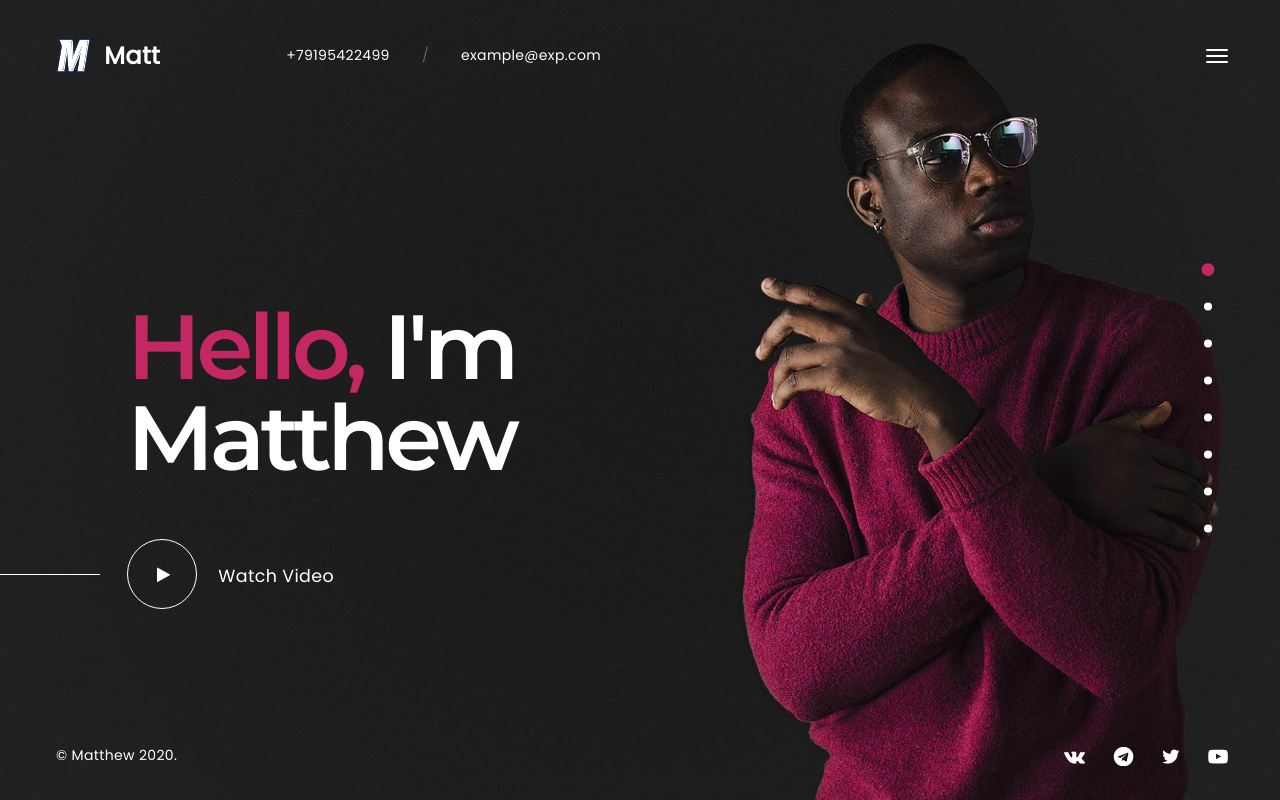
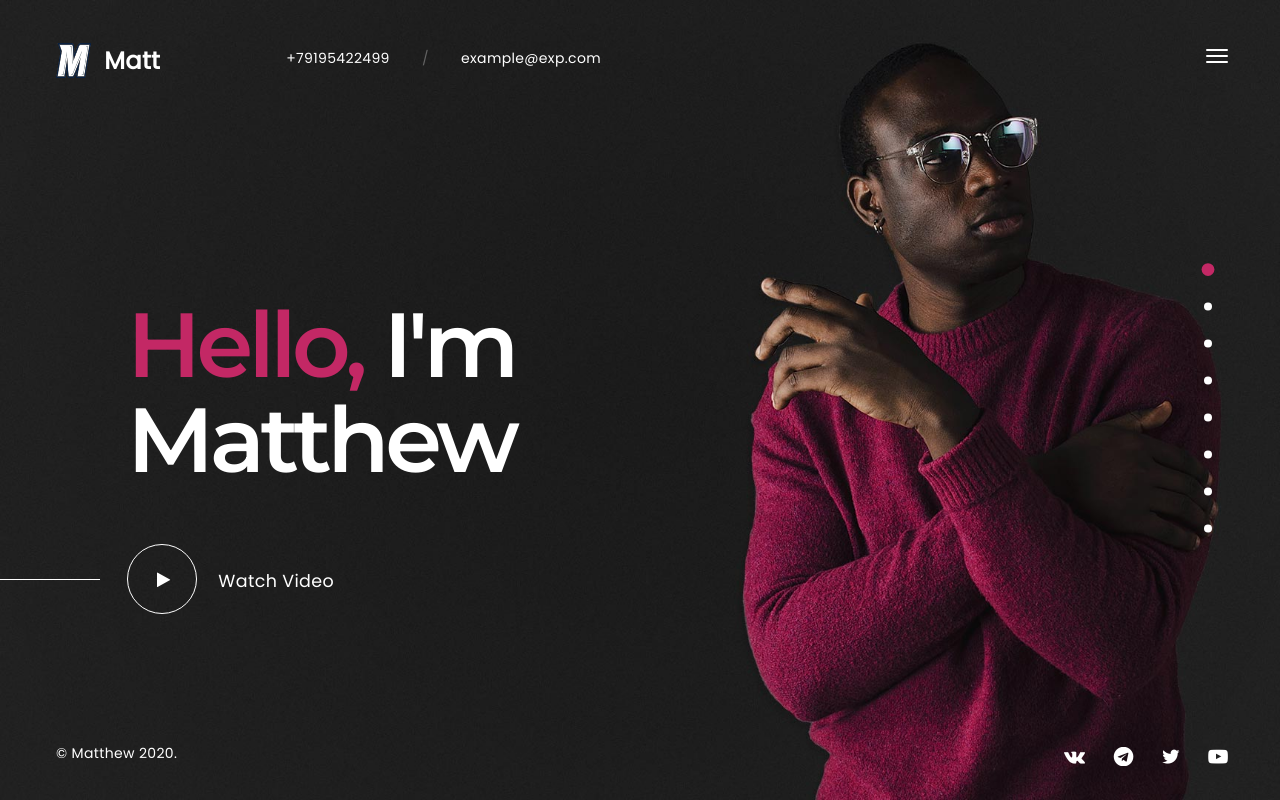
Before and after one commit to RealChamp/portfolio-matthew, a plain HTML site: page src/index.html in a window 1280 px wide. Drawn offline with Linux system fonts and the light colour scheme.

Commit message:
added some fixes and replace global properties in other file

```diff
--- /dev/null
+++ b/src/scss/_global.scss
@@ -0,0 +1,192 @@
+html {
+    box-sizing: border-box;
+    -webkit-font-smoothing: antialised;
+    font-size: 14px;
+}
+
+body {
+    font-family: 'Poppins', sans-serif;
+    font-size: 1rem;
+    font-weight: 400;
+    letter-spacing: 0.025em;
+    line-height: 1.9;
+    color: #717171;
+    background-color: #1b1b1b;
+    -webkit-overflow-scrolling: touch;
+}
+
+*,
+:after,
+:before {
+    box-sizing: inherit;
+}
+
+a {
+    color: #c32865;
+    transition: color 300ms ease;
+    text-decoration: none;
+
+    &:hover {
+        color: #c32865;
+        outline: none;
+    }
+
+    &:focus {
+        text-decoration: none;
+    }
+}
+
+
+h1,
+h2,
+h3,
+h4,
+h5,
+h6 {
+    font-family: "Montserrat", sans-serif;
+    font-weight: 600;
+    color: #fff;
+    margin: 2.6rem 0;
+}
+
+h1 {
+    font-size: 3.3rem;
+    font-weight: 700;
+    line-height: 1.2;
+    letter-spacing: -0.025em;
+    margin: 0.5rem 0;
+}
+
+h2 {
+    font-size: 3.15rem;
+    line-height: 1.15;
+    letter-spacing: 0;
+}
+
+h3 {
+    font-size: 2.2rem;
+    line-height: 1.2;
+    letter-spacing: -0.05em;
+}
+
+h4 {
+    font-size: 1.7rem;
+    line-height: 1.25;
+    letter-spacing: 0.025rem;
+}
+
+h5 {
+    font-size: 1.5rem;
+    line-height: 1.1;
+    letter-spacing: 0;
+}
+
+h6 {
+    font-size: 1.25rem;
+    line-height: 1.3;
+    letter-spacing: 0;
+}
+
+h1 a,
+h2 a,
+h3 a,
+h4 a,
+h5 a,
+h6 a {
+    color: inherit;
+}
+
+h1 a:hover,
+h2 a:hover,
+h3 a:hover,
+h4 a:hover,
+h5 a:hover,
+h6 a:hover {
+    text-decoration: none;
+}
+
+input[type='text'],
+input[type='address'],
+input[type='url'],
+input[type='password'],
+input[type='email'],
+input[type="search"],
+input[type="tel"],
+textarea {
+    display: inline-block;
+    width: 100%;
+    font-size: 1rem;
+    color: #fff;
+    background-color: #2f2f2f;
+    border: 0;
+    border-radius: 0.75rem;
+    padding: 0.7rem 1rem 0.7rem;
+    box-shadow: 0 0 25px rgba(0, 0, 0, .5);
+    transition: all 150ms;
+}
+
+input[type='text']:focus,
+input[type='address']:focus,
+input[type='url']:focus,
+input[type='password']:focus,
+input[type='email']:focus,
+input[type="search"]:focus,
+input[type="tel"]:focus,
+textarea:focus {
+    border-color: #c32865;
+    outline: transparent;
+    color: #fff;
+}
+
+input::placeholder {
+    color: #999;
+    opacity: 1;
+}
+
+textarea {
+    resize: none;
+    padding-top: 0.7rem;
+    height: 210px;
+    transition: all 300ms;
+}
+
+label.error {
+    color: #fff;
+    margin: 0.8rem 0 0;
+}
+
+.form-group {
+    margin-bottom: 30px;
+}
+
+.btn {
+    display: inline-block;
+    font-size: 1rem;
+    letter-spacing: 0.025em;
+    border: 0;
+    border-radius: 0;
+    padding: 1rem 2.25rem 1rem;
+    background-color: #c32865;
+    color: #fff;
+    text-decoration: none;
+    transition: all 300ms ease-out !important;
+
+    &:hover,
+    &:focus {
+        background-color: #f5468b;
+        color: #fff;
+        box-shadow: none;
+        outline: transparent !important;
+    }
+}
+
+.text-primary {
+    color: #c32865 !important;
+}
+
+.display-2 {
+    font-size: 6.54rem;
+    font-weight: 600;
+    letter-spacing: -0.05em;
+    margin: 0;
+}
--- a/src/scss/style.scss
+++ b/src/scss/style.scss
@@ -1,69 +1,7 @@
 @import "fonts";
+@import "global";
 
-html {
-    -webkit-box-sizing: border-box;
-    box-sizing: border-box;
-    -webkit-font-smoothing: antialised;
-    font-size: 14px;
-}
-
-body {
-    font-family: 'Poppins', sans-serif;
-    font-size: 1rem;
-    font-weight: 400;
-    letter-spacing: 0.025em;
-    color: #717171;
-    background-color: #1b1b1b;
-    -webkit-overflow-scrolling: touch;
-}
-
-*,
-:after,
-:before {
-    -webkit-box-sizing: inherit;
-    box-sizing: inherit;
-}
-
-a {
-    color: #c32865;
-    transition: color 300ms ease;
-    text-decoration: none;
-
-    &:hover {
-        color: #c32865;
-        outline: none;
-    }
-
-    &:focus {
-        text-decoration: none;
-    }
-}
-
-
-h1,
-h2,
-h3,
-h4,
-h5,
-h6 {
-    font-family: "Montserrat", sans-serif;
-    color: #fff;
-}
-
-
-/**/
-
-.text-primary {
-    color: #c32865 !important;
-}
-
-.display-2 {
-    font-size: 6.54rem;
-    font-weight: 600;
-    line-height: 1;
-    letter-spacing: -0.05em;
-    margin: 0;
-}
+/* Popup */
 
 .popup-youtube {
     display: inline-block;
@@ -75,7 +13,6 @@ h6 {
     text-decoration: none;
 }
 
-/**/
 
 /*icons*/
 
@@ -801,7 +738,7 @@ a.logo:focus {
 
 .display-1,
 .display-2 {
-    line-height: 1;
+    line-height: 1.05;
     letter-spacing: -0.05em;
     margin: 0;
 }
@@ -972,6 +909,13 @@ a.logo:focus {
         height: 1px;
         background-color: #fff;
     }
+}
+
+.progress {
+    height: 2.9rem;
+    border-radius: 0;
+    background: #222222;
+    margin-bottom: 2rem;
 }
 
 .progress-bars {
@@ -1268,6 +1212,7 @@ a.logo:focus {
 
 .review-row {
     position: relative;
+    padding: 0 5px;
     padding-top: 3rem;
     padding-bottom: 5rem;
 
```
Also changed, not shown: src/css/style.min.css.
